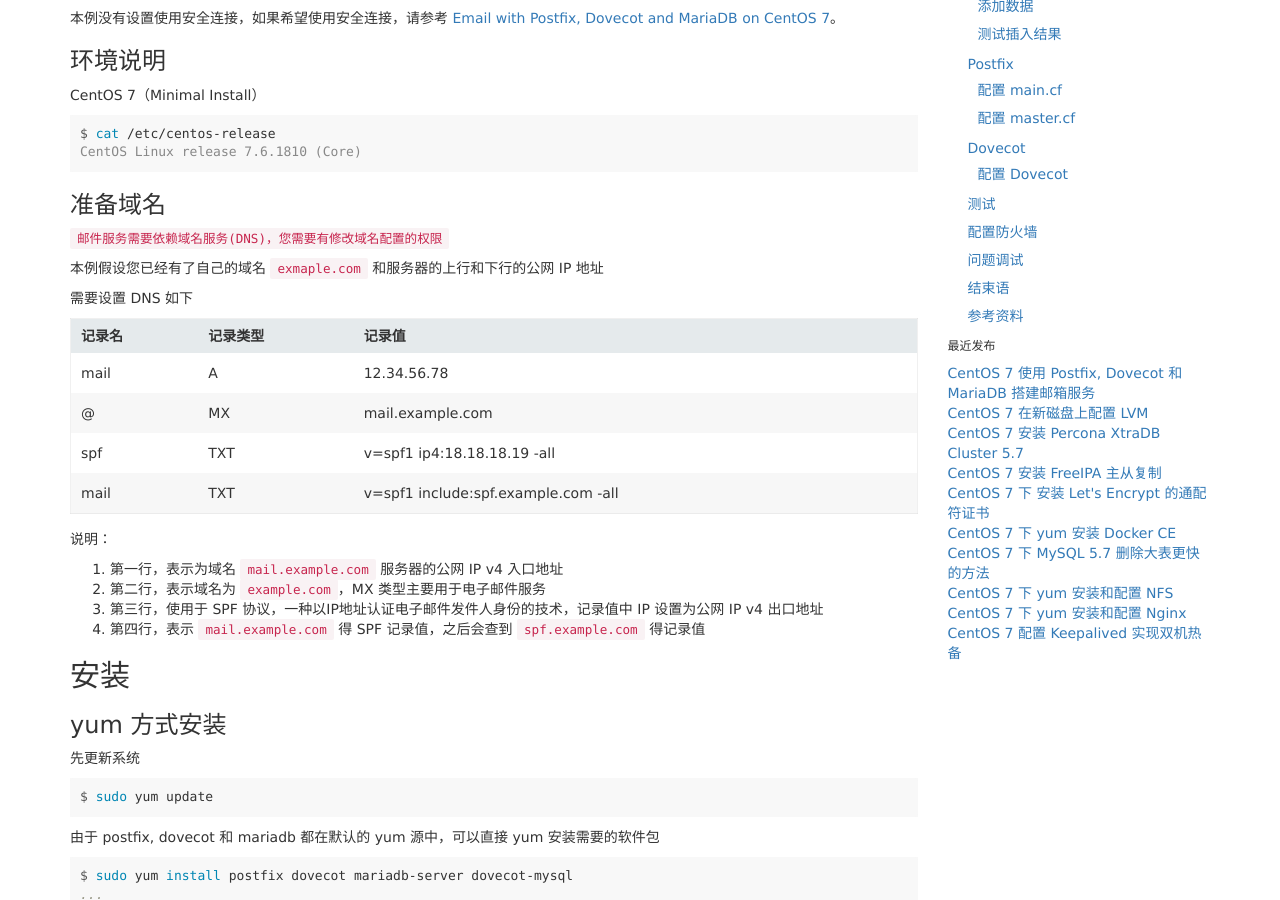
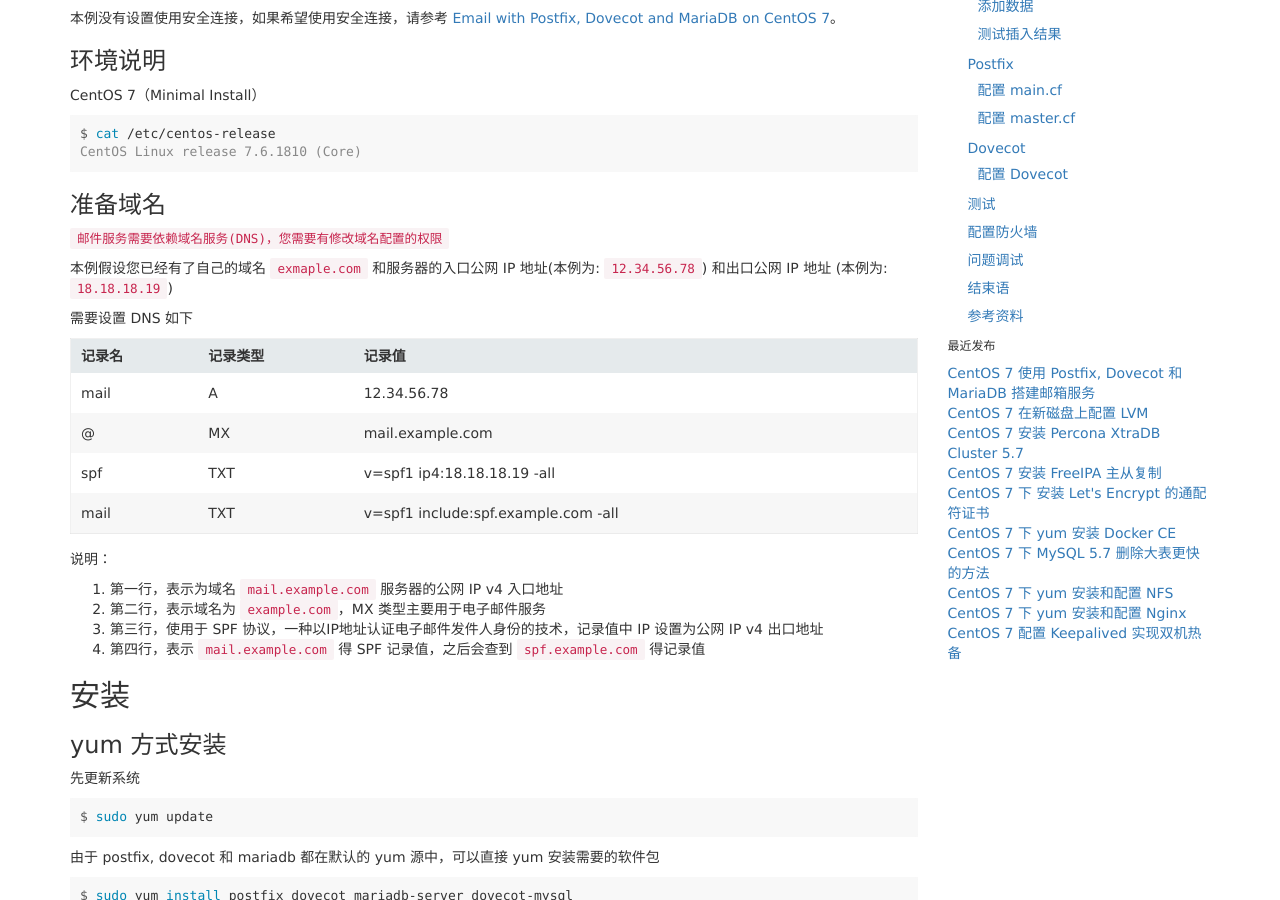
Before and after one commit to zhanming/zhanming.github.com, a Jekyll site: the page built from _posts/2019-08-10-how-to-config-email-server-with-postfix-dovecot-and-mariadb-on-centos-7.markdown, in a window 1280 px wide and 900 px high, scrolled down 303 px. Built offline with Jekyll 4.4.1, drawn with Linux system fonts in a browser that asks for light colours; comment, search, counter and statistics services are not loaded.

Commit message:
change a description.

```diff
--- a/_posts/2019-08-10-how-to-config-email-server-with-postfix-dovecot-and-mariadb-on-centos-7.markdown
+++ b/_posts/2019-08-10-how-to-config-email-server-with-postfix-dovecot-and-mariadb-on-centos-7.markdown
@@ -27,7 +27,7 @@
 
 `邮件服务需要依赖域名服务(DNS)，您需要有修改域名配置的权限`
 
-本例假设您已经有了自己的域名 `exmaple.com` 和服务器的上行和下行的公网 IP 地址
+本例假设您已经有了自己的域名 `exmaple.com` 和服务器的入口公网 IP 地址(本例为: `12.34.56.78`) 和出口公网 IP 地址 (本例为: `18.18.18.19`)
 
 需要设置 DNS 如下
 
```
